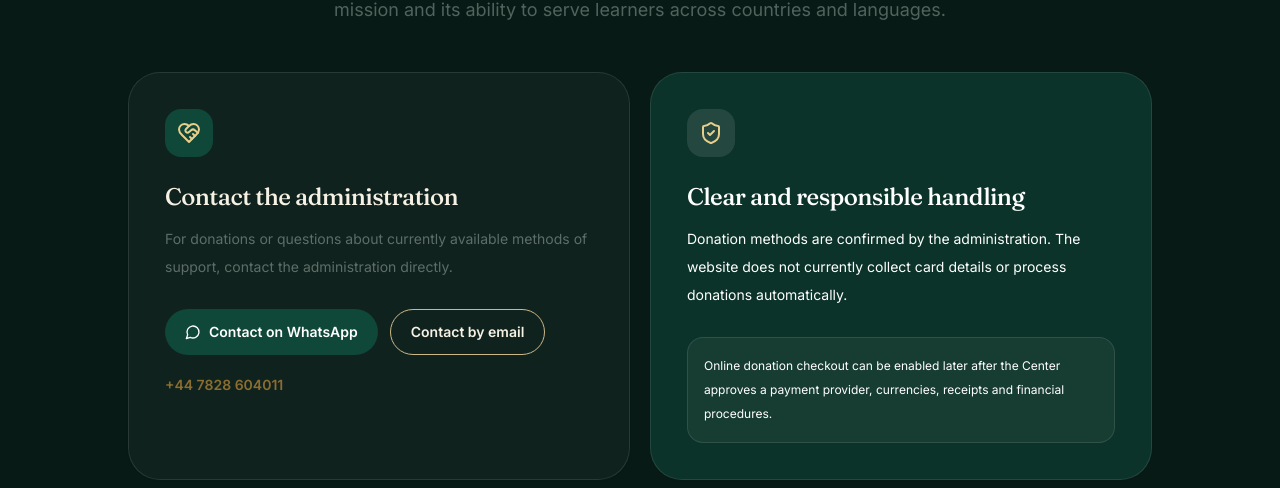
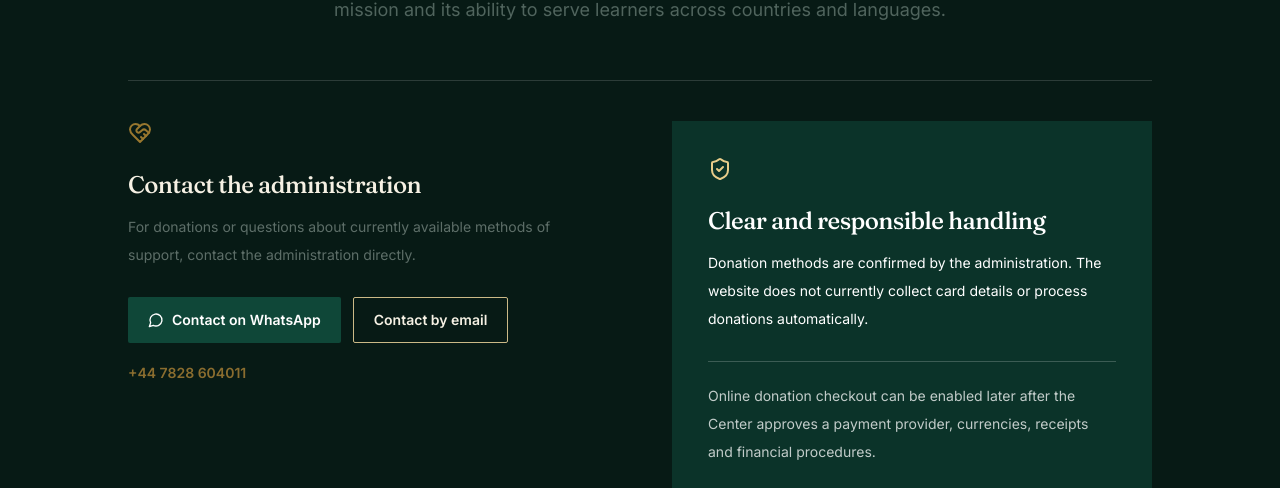
Before and after one commit to espoparis/espoparis, a Next.js app: page /en/support in a window 1280 px wide. Shown: the part 464-952 px from the top of the page. Built offline with nearby package versions, Linux system fonts and the light colour scheme; no server answers.

Commit message:
Upload RC3 updates

```diff
--- a/features/support/components/support-page.tsx
+++ b/features/support/components/support-page.tsx
@@ -20,7 +20,7 @@ export function SupportPage({ copy }: { copy: Copy }) {
   const whatsappHref = `https://wa.me/${phone.whatsapp}?text=${encodeURIComponent(copy.whatsappMessage)}`;
 
   return (
-    <main className="full-bleed bg-[#fbf8f0] text-[#102c24] dark:bg-[#071a15] dark:text-[#f6f1e4]">
+    <div className="full-bleed bg-[#fbf8f0] text-[#102c24] dark:bg-[#071a15] dark:text-[#f6f1e4]">
       <section className="page-shell py-16 sm:py-20 lg:py-28">
         <div className="mx-auto max-w-4xl text-center">
           <p className="text-xs font-semibold uppercase tracking-[0.24em] text-[#98772f]">{copy.eyebrow}</p>
@@ -28,30 +28,30 @@ export function SupportPage({ copy }: { copy: Copy }) {
           <p className="mx-auto mt-6 max-w-3xl text-base leading-8 text-[#50645d] dark:text-white/68 sm:text-lg">{copy.description}</p>
         </div>
 
-        <div className="mx-auto mt-12 grid max-w-5xl gap-5 md:grid-cols-2">
-          <div className="rounded-[2rem] border border-[#d9ccb0] bg-white p-7 shadow-sm dark:border-white/10 dark:bg-white/[0.04] sm:p-9">
-            <div className="flex size-12 items-center justify-center rounded-2xl bg-[#0f4738] text-[#e9cd8a]"><HeartHandshake className="size-6" /></div>
+        <div className="mx-auto mt-14 grid max-w-5xl gap-10 border-t border-[#d9ccb0] pt-10 dark:border-white/15 md:grid-cols-2 lg:gap-16">
+          <div className="min-w-0">
+            <div className="text-[#98772f]"><HeartHandshake className="size-6" /></div>
             <h2 className="mt-6 font-display text-2xl font-medium">{copy.contactTitle}</h2>
             <p className="mt-3 text-sm leading-7 text-[#5d6e68] dark:text-white/62">{copy.contactDescription}</p>
-            <div className="mt-7 flex flex-col gap-3 sm:flex-row">
-              <a href={whatsappHref} target="_blank" rel="noreferrer" className="inline-flex items-center justify-center rounded-full bg-[#0f4738] px-5 py-3 text-sm font-semibold text-white transition hover:bg-[#133f34]">
+            <div className="mt-7 flex flex-wrap gap-3">
+              <a href={whatsappHref} target="_blank" rel="noreferrer" className="inline-flex items-center justify-center rounded-sm bg-[#0f4738] px-5 py-3 text-sm font-semibold text-white transition hover:bg-[#133f34]">
                 <MessageCircle className="me-2 size-4" />{copy.whatsappAction}
               </a>
-              <a href={`mailto:${siteConfig.contact.donationsEmail}`} className="inline-flex items-center justify-center rounded-full border border-[#cbb987] px-5 py-3 text-sm font-semibold transition hover:bg-[#f5eedc] dark:hover:bg-white/5">
+              <a href={`mailto:${siteConfig.contact.donationsEmail}`} className="inline-flex items-center justify-center rounded-sm border border-[#cbb987] px-5 py-3 text-sm font-semibold transition hover:bg-[#f5eedc] dark:hover:bg-white/5">
                 {copy.emailAction}
               </a>
             </div>
-            <p className="mt-5 text-sm font-semibold text-[#8a6d2f]">{phone.display}</p>
+            <p dir="ltr" className="mt-5 text-start text-sm font-semibold text-[#8a6d2f]">{phone.display}</p>
           </div>
 
-          <div className="rounded-[2rem] border border-[#d9ccb0] bg-[#0b3329] p-7 text-white shadow-sm dark:border-white/10 sm:p-9">
-            <div className="flex size-12 items-center justify-center rounded-2xl bg-white/10 text-[#e9cd8a]"><ShieldCheck className="size-6" /></div>
+          <div className="min-w-0 bg-[#0b3329] p-7 text-white sm:p-9">
+            <div className="text-[#e9cd8a]"><ShieldCheck className="size-6" /></div>
             <h2 className="mt-6 font-display text-2xl font-medium">{copy.stewardshipTitle}</h2>
             <p className="mt-3 text-sm leading-7 text-white/68">{copy.stewardshipDescription}</p>
-            <p className="mt-7 rounded-2xl border border-white/10 bg-white/5 p-4 text-xs leading-6 text-white/58">{copy.note}</p>
+            <p className="mt-7 border-t border-white/20 pt-5 text-sm leading-7 text-white/75">{copy.note}</p>
           </div>
         </div>
       </section>
-    </main>
+    </div>
   );
 }
```
